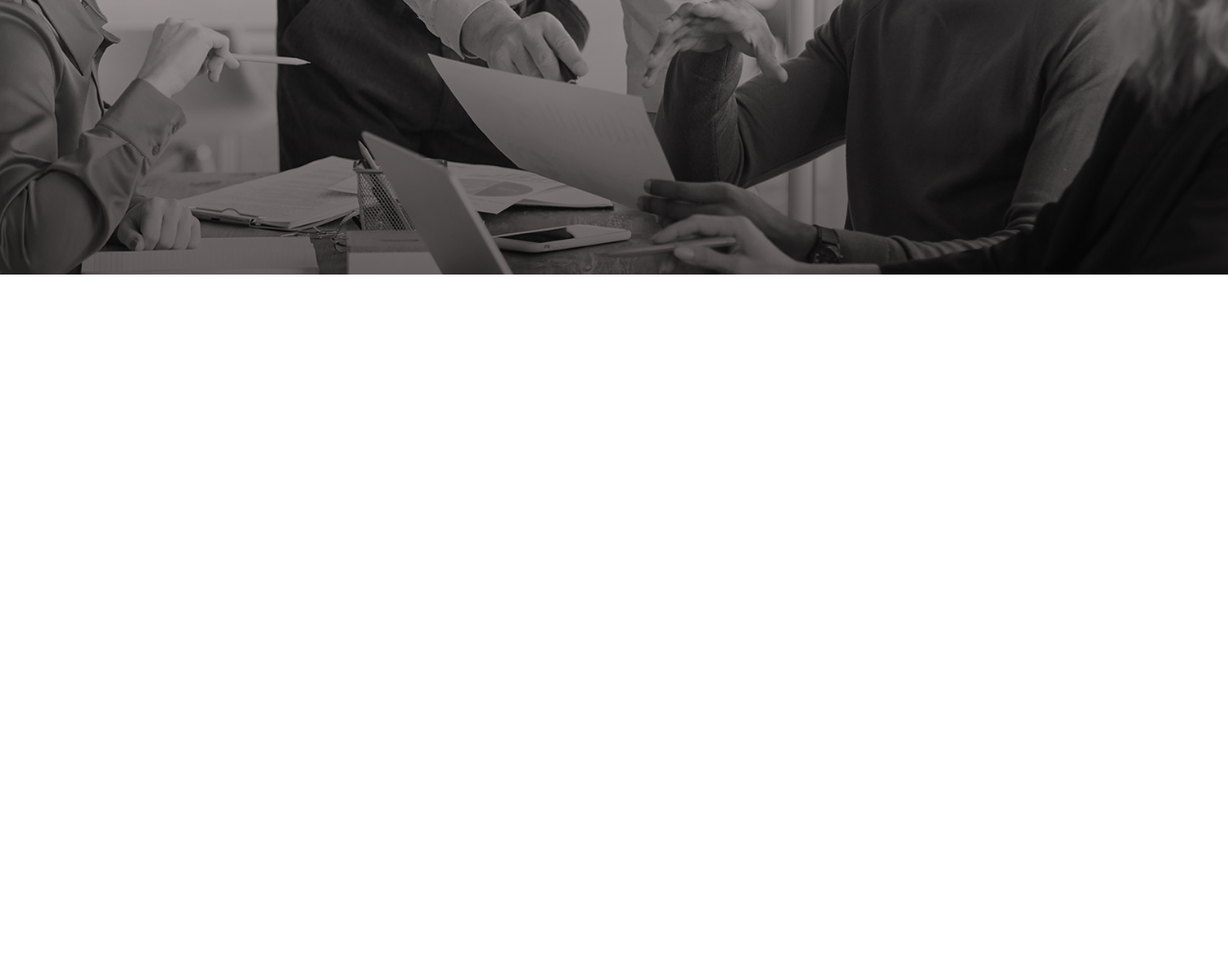
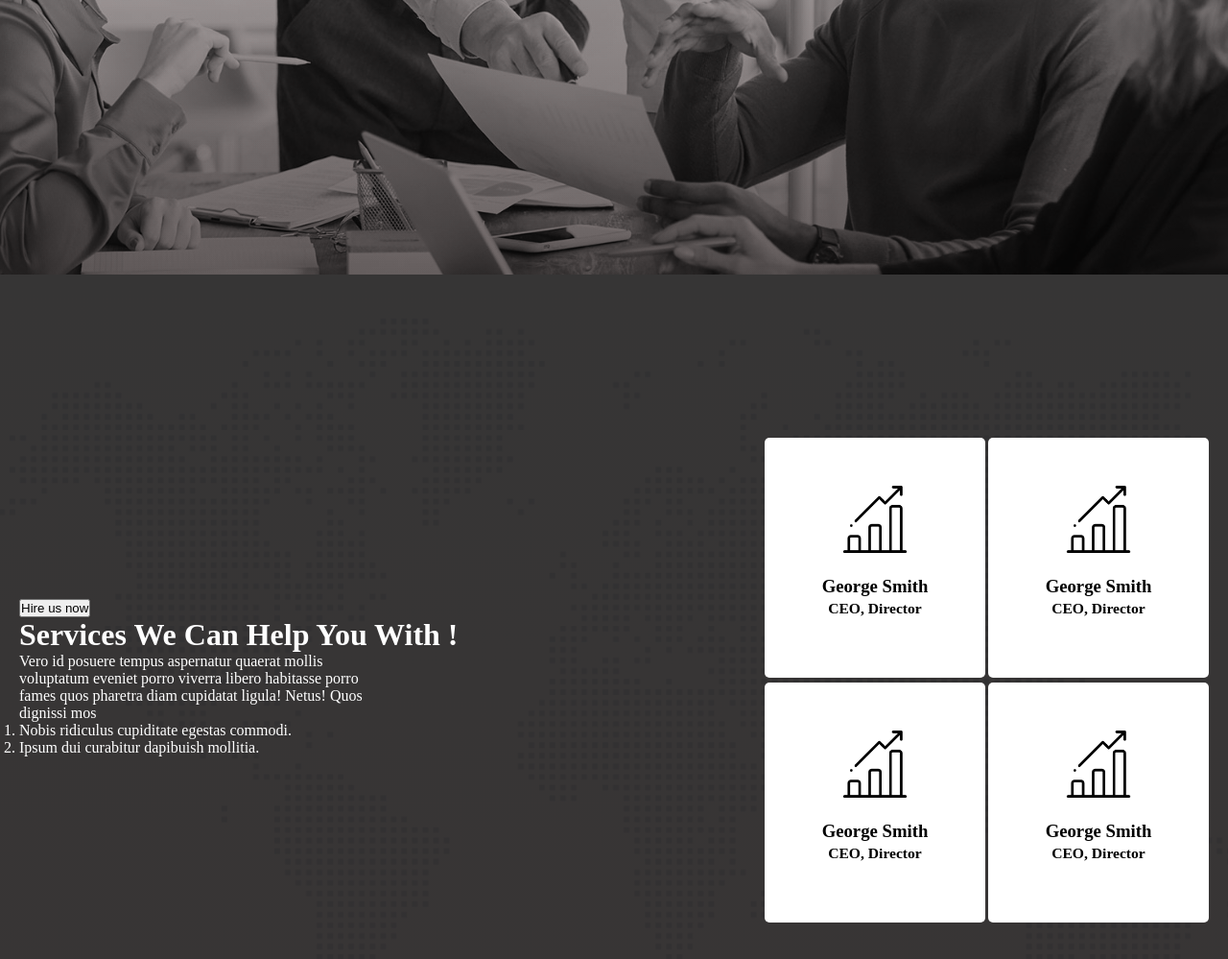
Before and after one commit to sajjadujjamanemon09/digital-agency, a plain HTML site: page index.html in a window 1280 px wide. Shown: the part 603-1602 px from the top of the page at 96% size. Before the commit the page ends 889 px from the top, so only its background shows below. Drawn offline with Linux system fonts and the light colour scheme.

Commit message:
complete 2nd banner

```diff
--- a/index.html
+++ b/index.html
@@ -39,6 +39,50 @@
 
         </div>
 
+        <div class="service-container">
+            <div class="left-side-container">
+                <button>Hire us now</button>
+                <h1>Services We Can Help You With !</h1>
+                <p class="service-description"> Vero id posuere tempus aspernatur quaerat mollis voluptatum eveniet
+                    porro viverra libero habitasse porro fames quos pharetra diam
+                    cupidatat ligula! Netus! Quos dignissi mos</p>
+                <ol>
+                    <li>Nobis ridiculus cupiditate egestas commodi.</li>
+                    <li>Ipsum dui curabitur dapibuish mollitia.</li>
+                </ol>
+            </div>
+            <div class="right-side-container">
+                <div class="all-box2">
+                    <div class="box">
+                        <img class="icon" src="./icons/bar-chart.png" alt="">
+                        <h3>George Smith <br />
+                            <small>CEO, Director</small>
+                        </h3>
+                    </div>
+                    <div class="box">
+                        <img class="icon" src="./icons/bar-chart.png" alt="">
+                        <h3>George Smith <br />
+                            <small>CEO, Director</small>
+                        </h3>
+                    </div>
+                </div>
+                <div class="all-box2">
+                    <div class="box">
+                        <img class="icon" src="./icons/bar-chart.png" alt="">
+                        <h3>George Smith <br />
+                            <small>CEO, Director</small>
+                        </h3>
+                    </div>
+                    <div class="box">
+                        <img class="icon" src="./icons/bar-chart.png" alt="">
+                        <h3>George Smith <br />
+                            <small>CEO, Director</small>
+                        </h3>
+                    </div>
+                </div>
+            </div>
+        </div>
+
     </header>
     <main></main>
     <footer></footer>
--- a/styles.css
+++ b/styles.css
@@ -31,27 +31,67 @@
     align-items: center;
 }
 
-.primary{
+.primary {
     color: red;
 }
 
-.title{
+.title {
     font-size: 55px;
     font-weight: bold;
     color: white;
 }
 
-.description{
+.description {
     color: white;
     padding: 10px;
     width: 50%;
     margin: auto;
 }
-.btn{
+
+.btn {
     padding: 12px 20px;
     border: none;
 }
-.bg-primary{
+
+.bg-primary {
     background-color: red;
     color: white;
 }
+
+.service-container {
+    height: 100vh;
+    background-image: url("./image/footer-bg.png"), linear-gradient(#363535, #383535);
+    background-blend-mode: overlay;
+    background-position: center;
+    background-repeat: no-repeat;
+    background-size: cover;
+    color: white;
+    display: flex;
+    align-items: center;
+    padding: 20px;
+}
+
+.icon {
+    width: 70px;
+    margin-bottom: 20px;
+}
+
+.box{
+    text-align: center;
+    width: 130px;
+    height: 150px;
+    padding: 50px;
+    background-color: #fff;
+    color: black;
+    border-radius: 5px;
+}
+
+.service-description{
+    width: 50%;
+}
+
+.all-box2{
+    display: flex;
+    gap: 3px;
+    margin-top: 5px;
+}
```
Lines whose indentation alone changed are shown as unchanged.
